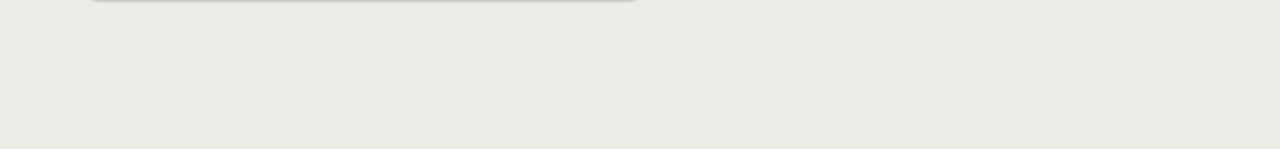
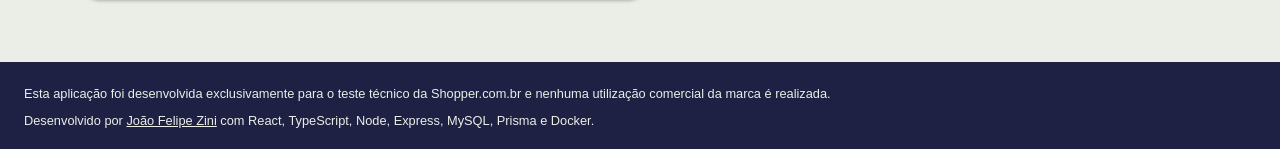
Before and after one commit to jfzini/taxi_app, a React (Vite) app in the folder frontend/: page / in a window 1280 px wide. Shown: the part 760-909 px from the top of the page. Before the commit the page ends 822 px from the top, so only its background shows below. Built offline with nearby package versions, Linux system fonts and the light colour scheme; a web font is replaced by a local one.

Commit message:
feat: footer

```diff
--- /dev/null
+++ b/frontend/src/components/Footer/index.scss
@@ -0,0 +1,12 @@
+.page-footer {
+  background-color: var(--dark-blue);
+  padding: 24px;
+  display: flex;
+  flex-direction: column;
+  gap: 12px;
+
+  & p, a {
+    color: var(--light);
+    font-size: 0.8rem;
+  }
+}
--- /dev/null
+++ b/frontend/src/components/Footer/index.tsx
@@ -0,0 +1,22 @@
+// Styles
+import './index.scss';
+
+function Footer() {
+  return (
+    <footer className="page-footer">
+      <p>
+        Esta aplicação foi desenvolvida exclusivamente para o teste técnico da Shopper.com.br e
+        nenhuma utilização comercial da marca é realizada.
+      </p>
+      <p>
+        Desenvolvido por{' '}
+        <a href="https://github.com/jfzini" target="_blank" rel="noreferrer">
+          João Felipe Zini
+        </a>{' '}
+        com React, TypeScript, Node, Express, MySQL, Prisma e Docker.
+      </p>
+    </footer>
+  );
+}
+
+export default Footer;
--- a/frontend/src/main.tsx
+++ b/frontend/src/main.tsx
@@ -4,6 +4,7 @@ import { QueryClientProvider, QueryClient } from '@tanstack/react-query';
 // Components
 import App from './App.tsx';
 import Header from './components/Header/index.tsx';
+import Footer from './components/Footer/index.tsx';
 
 // Styles
 import './variables.scss';
@@ -15,5 +16,6 @@ createRoot(document.getElementById('root')!).render(
   <QueryClientProvider client={queryClient}>
     <Header />
     <App />
+    <Footer />
   </QueryClientProvider>
 );
```
